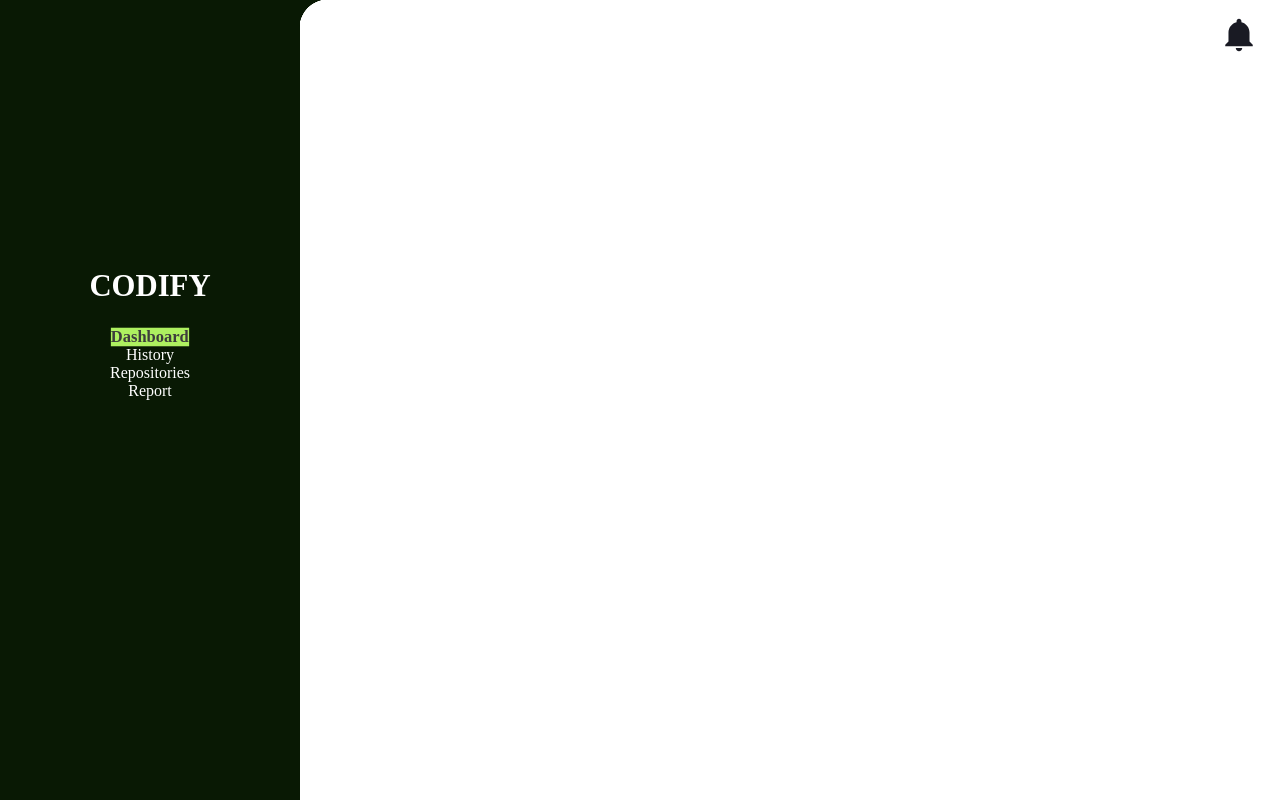
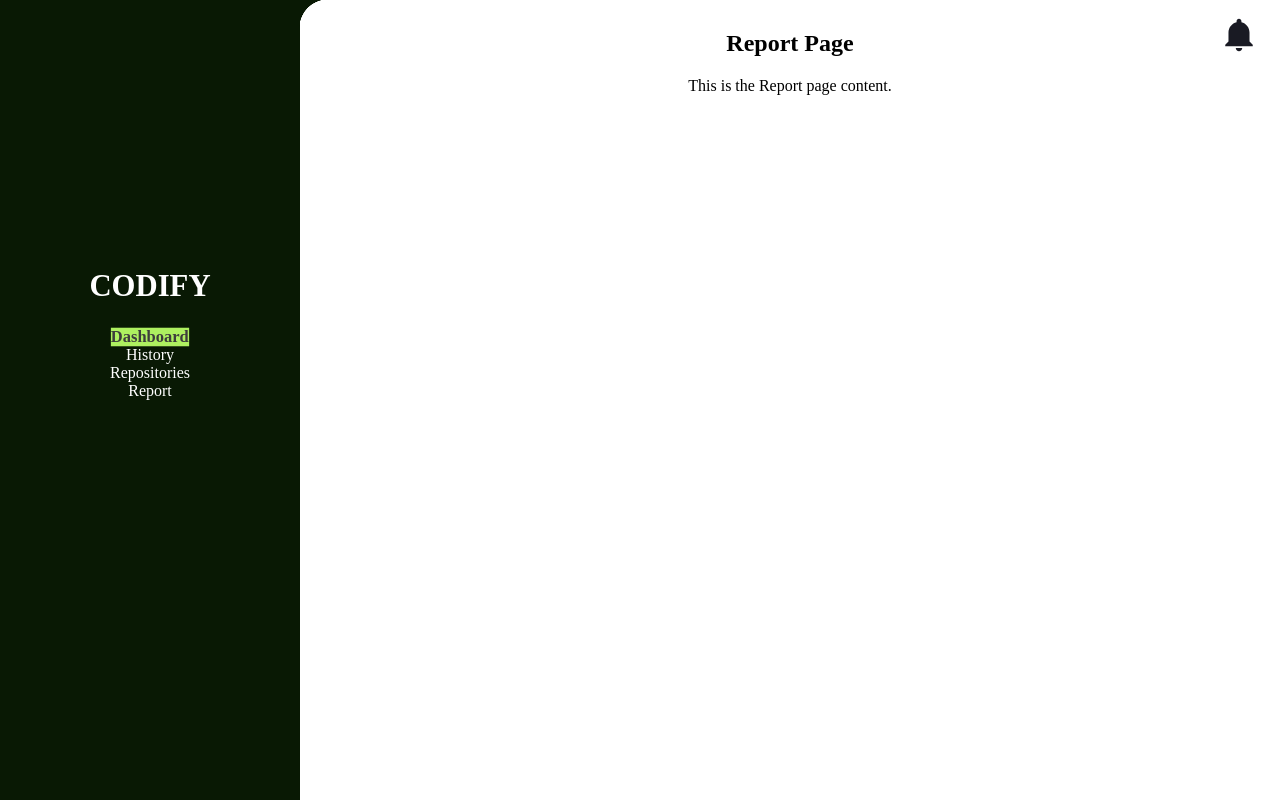
Before and after one commit to 2024-Winter-BootCamp-TeamD/review-Frontend, a React (Vite) app: page /report in a window 1280 px wide. Built offline with nearby package versions, Linux system fonts and the light colour scheme.

Commit message:
chore: App.jsx 기존 버전으로 복귀 (대시보드 머지하면서 라우팅된 페이지를 다 지워버린거 복구)

```diff
--- a/src/App.jsx
+++ b/src/App.jsx
@@ -1,9 +1,13 @@
 import React from "react";
 import { BrowserRouter as Router, Routes, Route } from "react-router-dom";
+import Dashboard from "./pages/Dashboard.jsx";
+import History from "./pages/History.jsx";
+import Repositories from "./pages/Repositories.jsx";
+import Report from "./pages/Report.jsx";
 import Sidebar from "./components/Sidebar/Sidebar.jsx";
+
+import "./App.css";
 import NotificationButton from "./components/NotificationButton/NotificationButton.jsx";
-import Dashboard from "./pages/Dashboard.jsx";
-import "./App.css";
 
 function App() {
   return (
@@ -13,6 +17,9 @@ function App() {
         <div className="content">
           <Routes>
             <Route path="/" element={<Dashboard />} />
+            <Route path="/history" element={<History />} />
+            <Route path="/repositories" element={<Repositories />} />
+            <Route path="/report" element={<Report />} />
           </Routes>
         </div>
         <NotificationButton />
```
